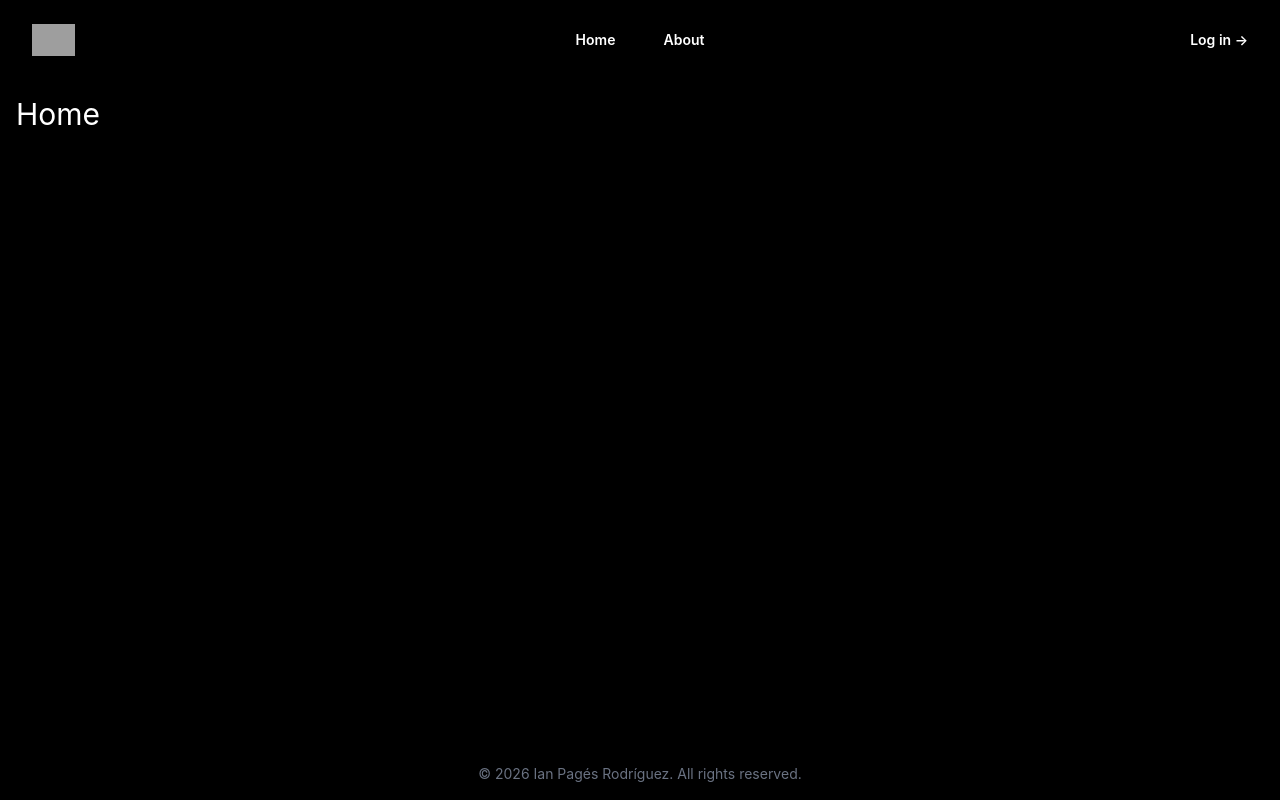
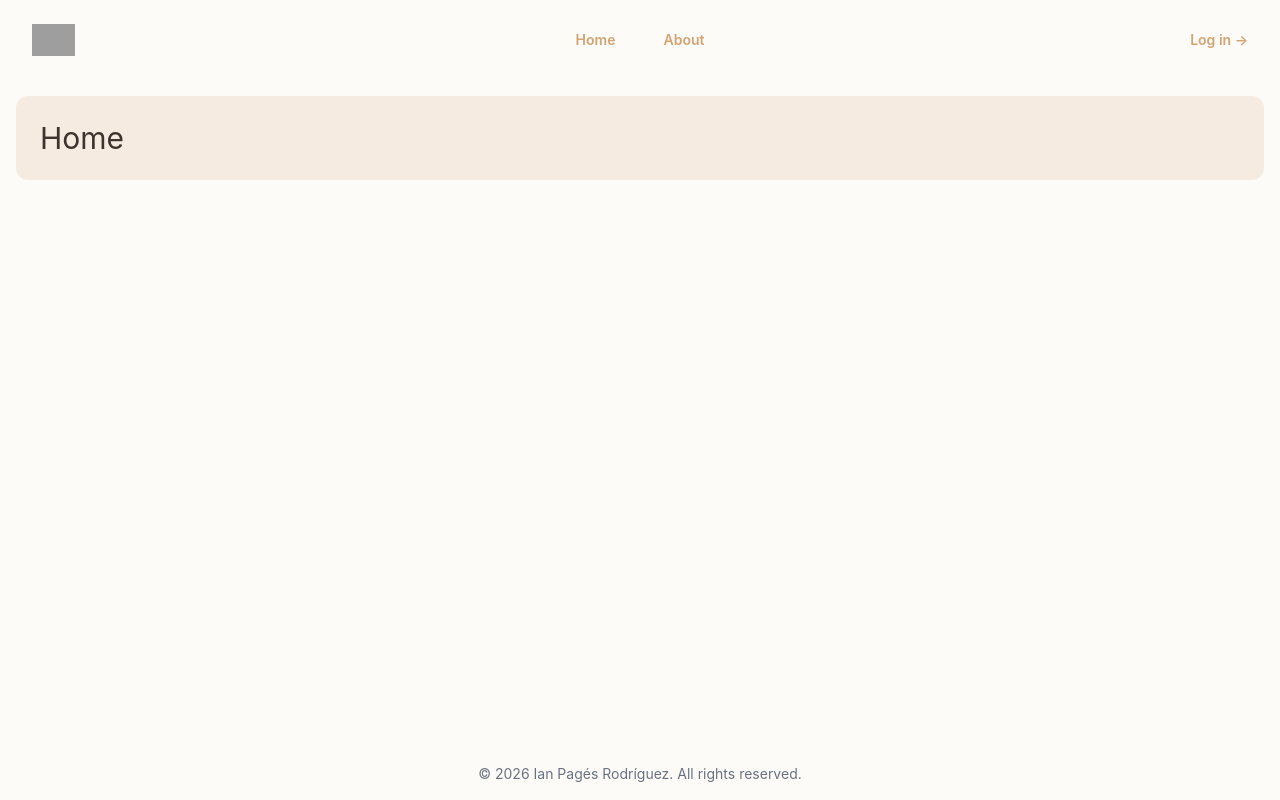
Before and after one commit to IanPages/CookSync, a React (Vite) app in the folder frontend/: page / in a window 1280 px wide. Built offline with nearby package versions, Linux system fonts and the light colour scheme; grey boxes are pictures that could not be loaded.

Commit message:
ADD: Main Color Palette implementation for the project

```diff
--- a/frontend/src/App.tsx
+++ b/frontend/src/App.tsx
@@ -18,7 +18,7 @@ function App() {
 
   return (
     <>
-      <div className="min-h-screen relative overflow-x-hidden text-gray-900 bg-black">
+      <div className="min-h-screen relative overflow-x-hidden">
         <header className="relative inset-x-0 top-0 z-50">
           <nav aria-label="Global" className="flex items-center justify-between p-6 lg:px-8">
             <div className="flex lg:flex-1">
--- a/frontend/src/components/home.tsx
+++ b/frontend/src/components/home.tsx
@@ -3,7 +3,9 @@
 export default function Home() {
     return (
         <>
-            <p className="text-white text-3xl">Home</p>
+            <div className="rounded-xl bg-cook-surface p-6">
+                <p className="text-cook-main text-3xl">Home</p>
+            </div>
         </>
     )
 
--- a/frontend/src/index.css
+++ b/frontend/src/index.css
@@ -1 +1,44 @@
 @import "tailwindcss";
+
+@theme {
+    --color-cook-bg: #FDFBF7;
+    /*Main Containter Background color */
+    --color-cook-surface: #F5EBE0;
+    /* Cards / Div bg color */
+    --color-cook-primary: #D4A373;
+    /* Main highlight color*/
+    --color-cook-accent: #C15C3D;
+    /* Accent color */
+    --color-cook-main: #3D342E;
+    /* Main texts */
+    --color-cook-muted: #7F6A5B;
+    /* Secondary texts */
+}
+
+body {
+    background-color: var(--color-cook-bg);
+    color: var(--color-cook-main);
+}
+
+a {
+    color: var(--color-cook-primary);
+    text-decoration: none;
+}
+
+a:hover {
+    color: var(--color-cook-accent);
+}
+
+button {
+    background-color: var(--color-cook-primary);
+    color: var(--color-cook-surface);
+}
+
+button:hover {
+    background-color: var(--color-cook-accent);
+}
+
+input {
+    background-color: var(--color-cook-surface);
+    color: var(--color-cook-main);
+}
```
